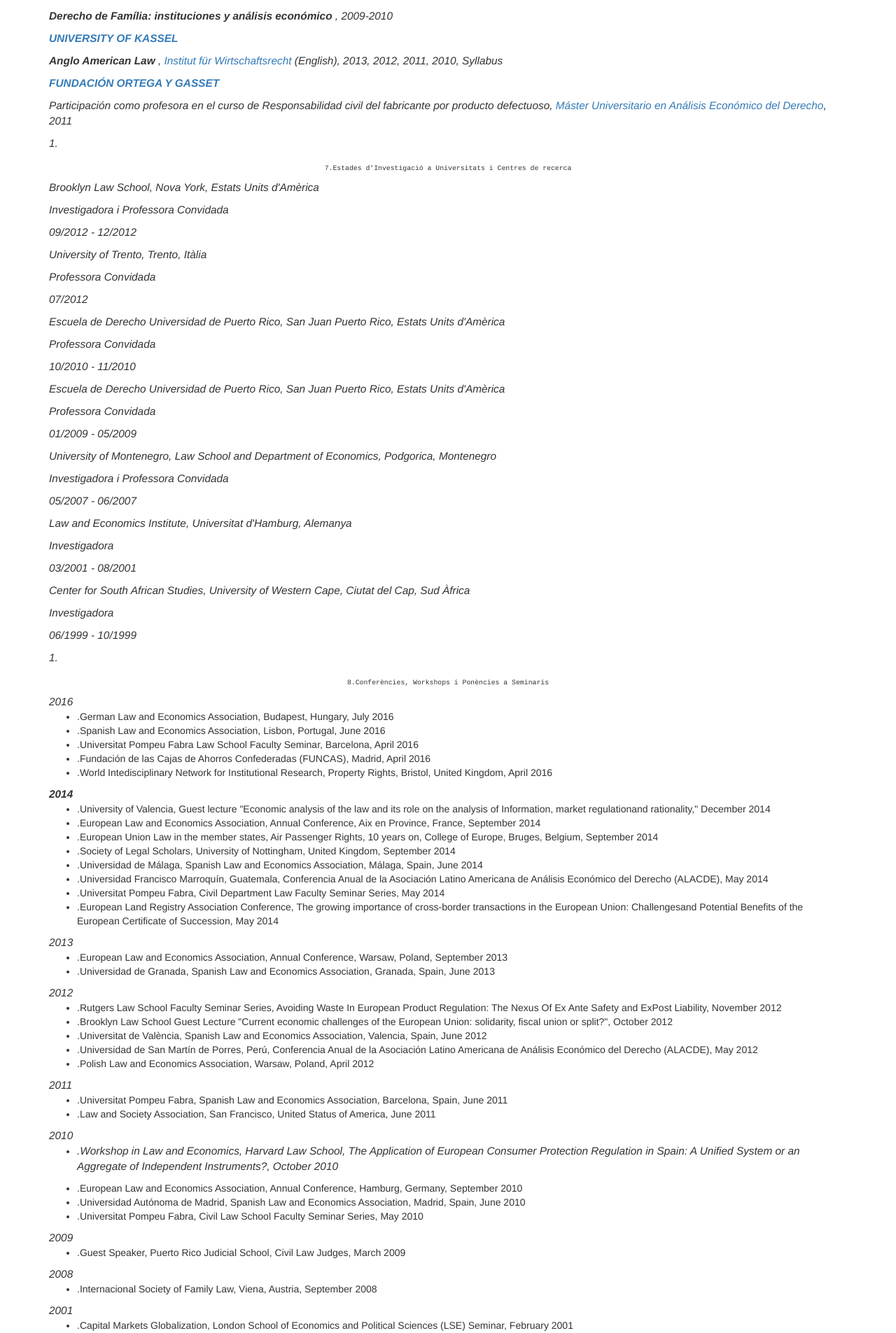
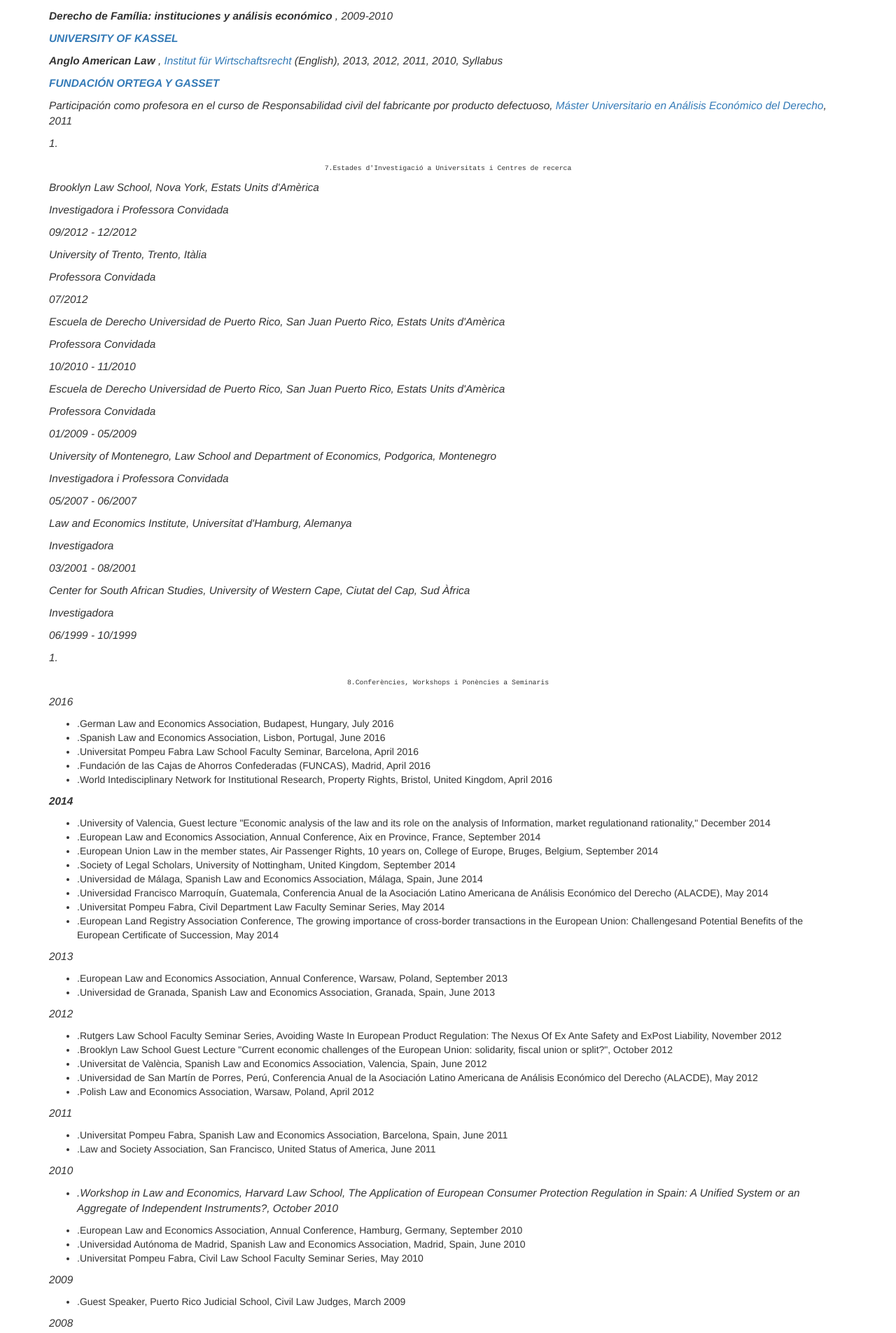
Before and after one commit to JohnPalmer/mireiaartigot, a Jekyll site: the page built from cv/ca/index.md, in a window 1280 px wide. Shown: the part 4495-6400 px from the top of the page at 70% size. Built offline with Jekyll 4.4.1, drawn with Linux system fonts in a browser that asks for light colours; nearby versions of some CDN libraries; our own code applies the rules of GitHub Pages for plain Markdown files.

Commit message:
Update cv_style.css

```diff
--- a/css/cv_style.css
+++ b/css/cv_style.css
@@ -26,6 +26,6 @@
 	margin-left: -30px;
 }
 
-.cv p + ul {
+.cv p + .cv ul {
     margin-top: -10px;
 }
```
